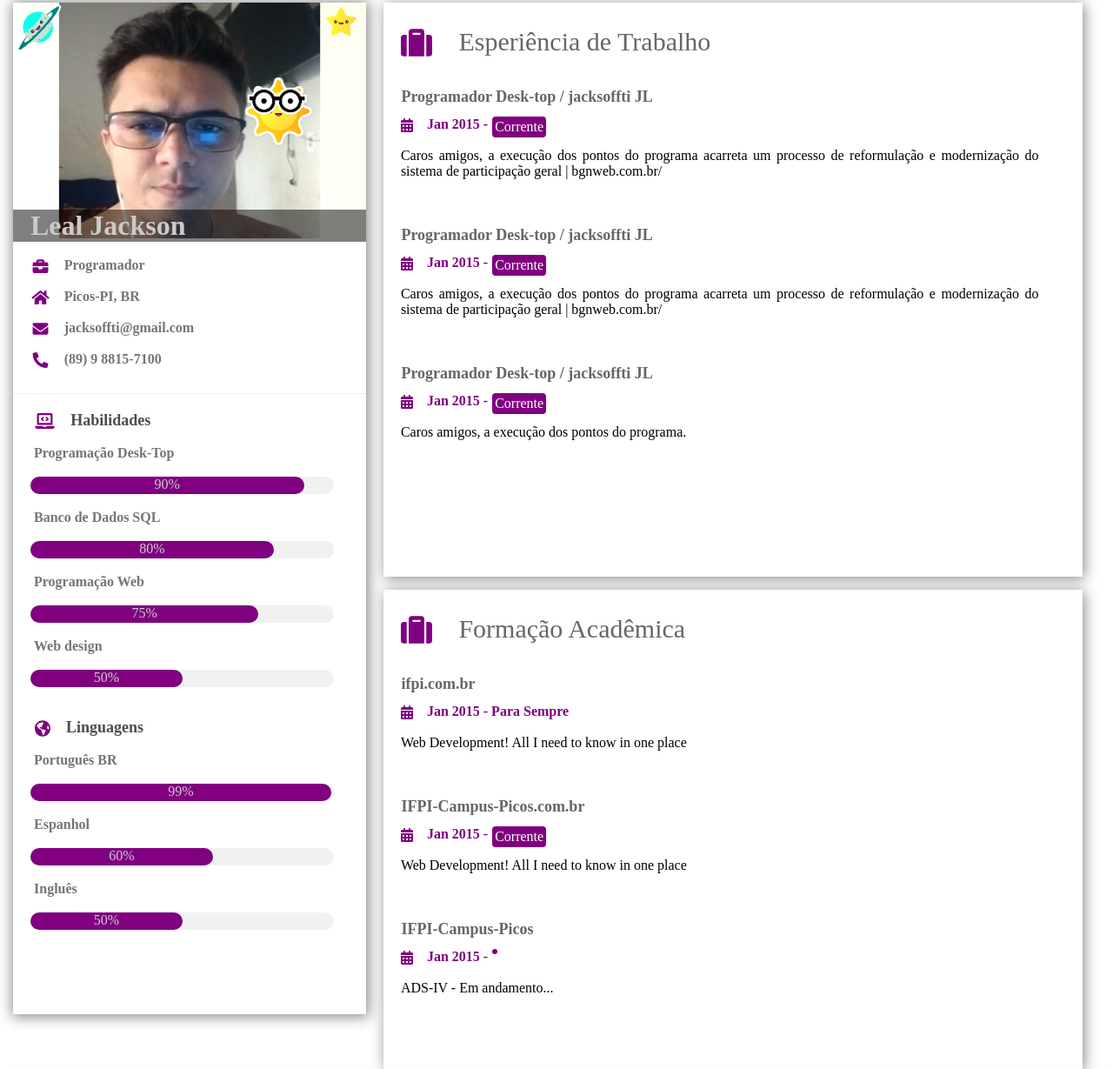
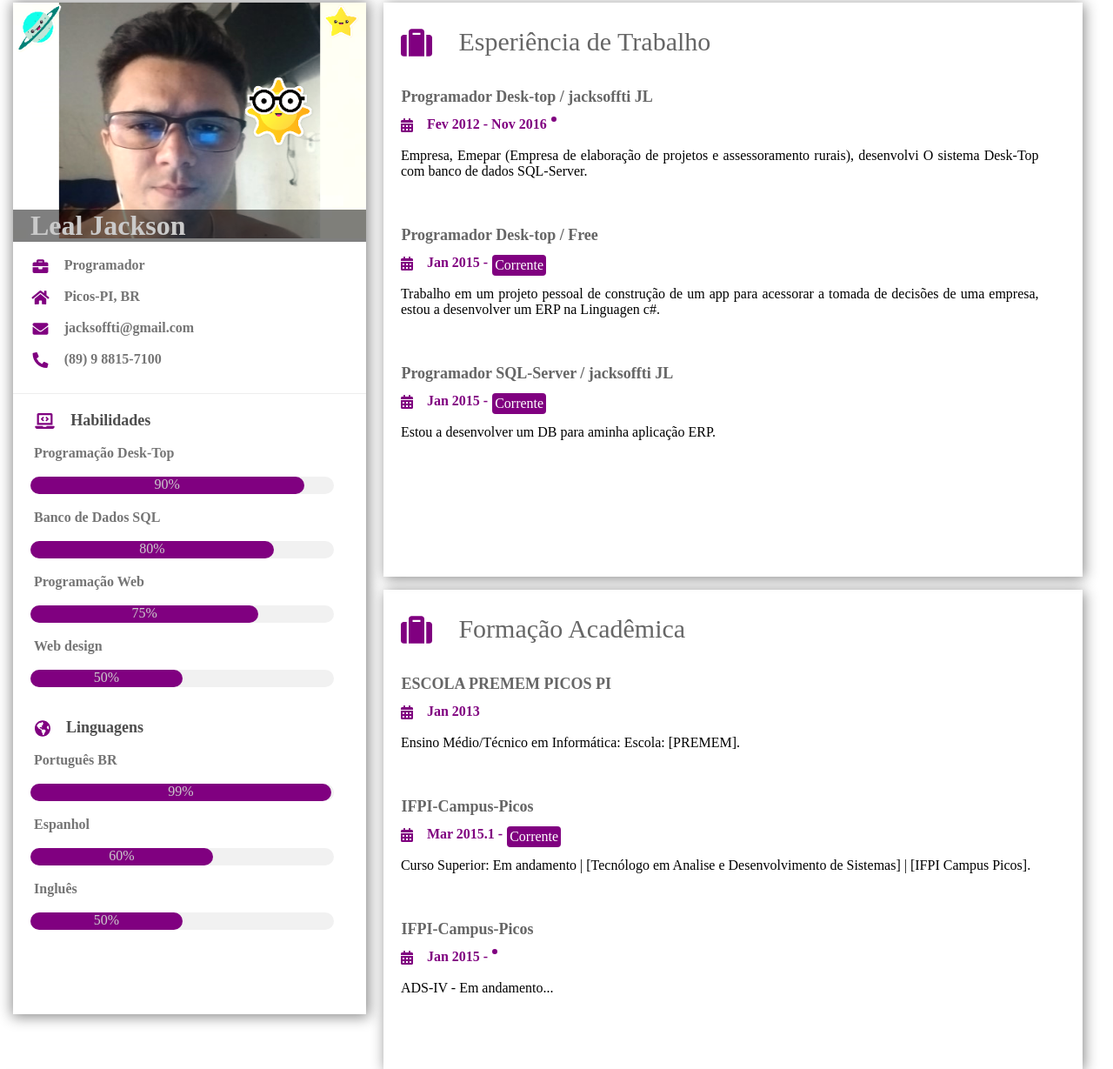
Before and after one commit to jacksonleal/Atividade2, a plain HTML site: page index.html in a window 1280 px wide. Shown: the part 10-1239 px from the top of the page at 87% size. Drawn offline with Linux system fonts and the light colour scheme.

Commit message:
mudei curriculum

```diff
--- a/index.html
+++ b/index.html
@@ -3,7 +3,7 @@
 
 <head>
     <meta charset="utf-8">
-    <title>ATV_02 JOSE JACKSON - FEITO A MÃO - SEM PEGAR NADA DO MODELO - [V2.0]</title>
+    <title>ATV_02 JOSE JACKSON - FEITO A MÃO</title>
     <link rel="stylesheet" href="css/style.css">
 </head>
 
@@ -241,22 +241,22 @@
                     <img src="img/iconesSVG/calendar-alt-solid.svg" alt="" width="14px">
                 </div>
                 <div class="dp2">
-                    <h2>&ensp;&ensp;Jan 2015 -</h2>
-                    <span class="Corrente">Corrente</span>
+                    <h2>&ensp;&ensp;Fev 2012 - Nov 2016</h2>
+                    <span class="Corrente"></span>
                 </div>
             </p>
             <!---->
             <br>
             <br>
             <p class="p1">
-                Caros amigos, a execução dos pontos do programa acarreta um processo de reformulação e modernização do
-                sistema de participação geral | bgnweb.com.br/
+                Empresa, Emepar (Empresa de elaboração de projetos e assessoramento rurais), desenvolvi
+                O sistema Desk-Top com banco de dados SQL-Server.
             </p>
             <br>
             <br>
             <br>
             <b>
-                Programador Desk-top / jacksoffti JL
+                Programador Desk-top / Free
             </b>
             <br>
 
@@ -273,14 +273,15 @@
             <br>
             <br>
             <p class="p1">
-                Caros amigos, a execução dos pontos do programa acarreta um processo de reformulação e modernização do
-                sistema de participação geral | bgnweb.com.br/
+                Trabalho em um projeto pessoal de construção de um app para acessorar a
+                tomada de decisões de uma empresa, estou a desenvolver um ERP na
+                Linguagen c#.
             </p>
             <br>
             <br>
             <br>
             <b>
-                Programador Desk-top / jacksoffti JL
+                Programador SQL-Server / jacksoffti JL
             </b>
             <br>
             <p>
@@ -296,7 +297,7 @@
             <br>
             <br>
             <p class="p1">
-                Caros amigos, a execução dos pontos do programa.
+                Estou a desenvolver um DB para aminha aplicação ERP.
             </p>
 
         </div>
@@ -315,7 +316,7 @@
                 <br>
                 <br>
                 <b>
-                    ifpi.com.br
+                    ESCOLA PREMEM PICOS PI
                 </b>
                 <br>
                 <!---->
@@ -324,21 +325,21 @@
                         <img src="img/iconesSVG/calendar-alt-solid.svg" alt="" width="14px">
                     </div>
                     <div class="dp2">
-                        <h2>&ensp;&ensp;Jan 2015 - Para Sempre</h2>
+                        <h2>&ensp;&ensp;Jan 2013</h2>
                     </div>
                 </p>
                 <!---->
                 <br>
                 <br>
                 <p class="p1">
-                    Web Development! All I need to know in one place
+                    Ensino Médio/Técnico em Informática: Escola: [PREMEM].
                 </p>
                 <br>
                 <br>
                 <br>
 
                 <b>
-                    IFPI-Campus-Picos.com.br
+                    IFPI-Campus-Picos
                 </b>
                 <br>
                 <!---->
@@ -347,7 +348,7 @@
                         <img src="img/iconesSVG/calendar-alt-solid.svg" alt="" width="14px">
                     </div>
                     <div class="dp2">
-                        <h2>&ensp;&ensp;Jan 2015 -</h2>
+                        <h2>&ensp;&ensp;Mar 2015.1 -</h2>
                         <span class="Corrente">Corrente</span>
                     </div>
                 </p>
@@ -355,7 +356,8 @@
                 <br>
                 <br>
                 <p class="p1">
-                    Web Development! All I need to know in one place
+                    Curso Superior: Em andamento | [Tecnólogo em Analise e Desenvolvimento de Sistemas] | [IFPI Campus
+                    Picos].
                 </p>
                 <br>
                 <br>
```
